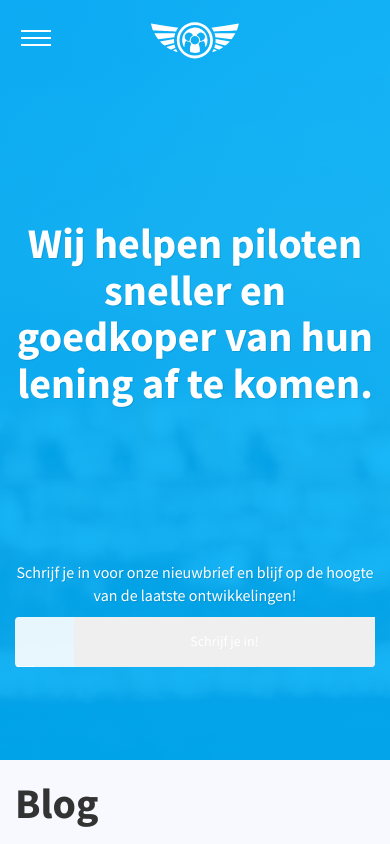
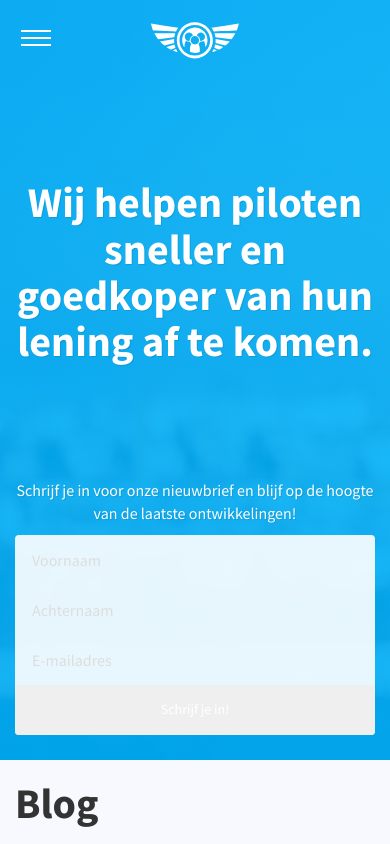
Before and after one commit to jaapbakker88/pc-ks, a Node project: template templates/views/blog.hbs in a window 390 px wide. Shown: the top 844 px of the page. Run offline with Node 20 templates, Linux system fonts and the light colour scheme; the template is opened without the code that fills it, so the values that code supplies are empty.

Commit message:
fixed form responsiveness

```diff
--- a/public/styles/site.scss
+++ b/public/styles/site.scss
@@ -300,17 +300,13 @@ footer hr{
 		margin: 5px;
 		background: #fff;
 	}
-	.form-group-custom {
+	.form-group-custom form{
 		display: block;
 	}
 	.form-group-custom input, .form-group-custom button {
 		width: 100%;
 	}
 
-	.form-group-custom input:first-child {
-		border-right: none;
-		border-bottom: 1px solid #fff;
-	}
 	.form-group-custom button {
 		border-radius: 0 0px 4px 4px
 	}
```
Also changed, not shown: public/styles/site.css.
